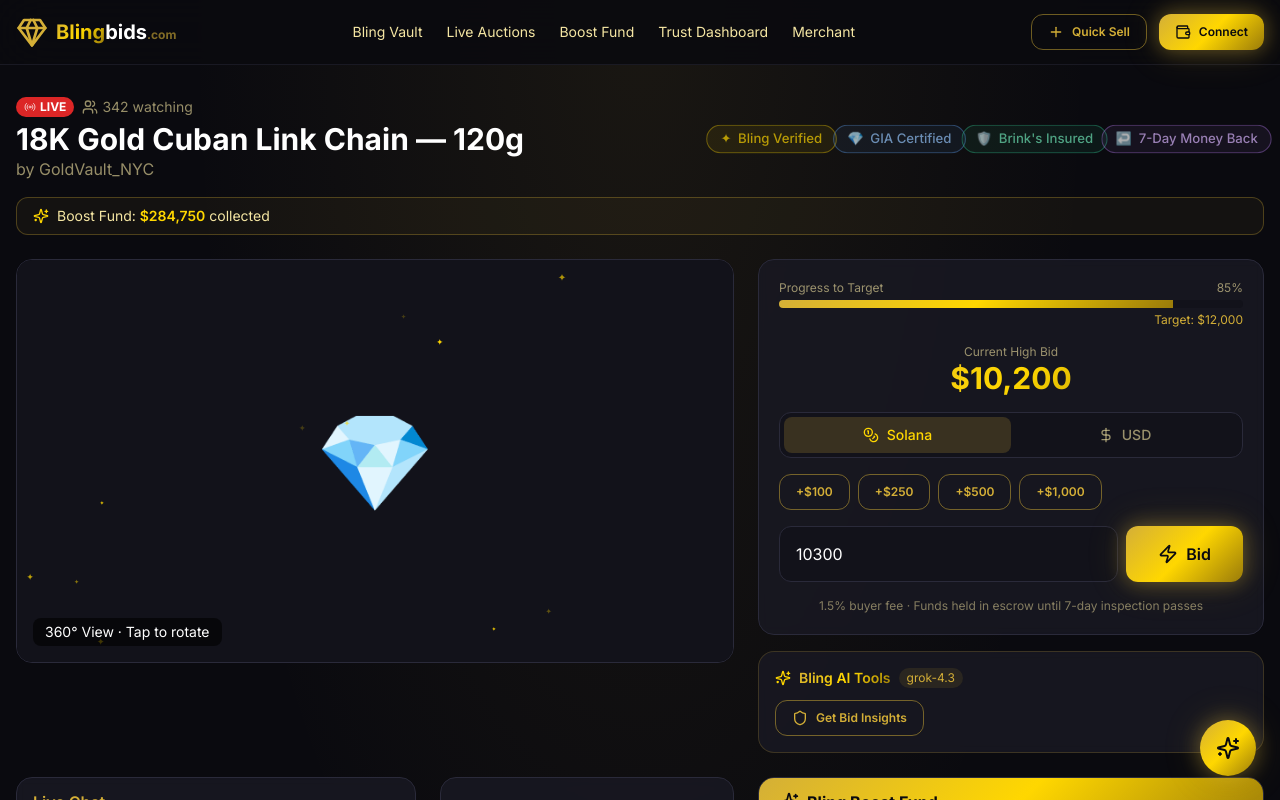
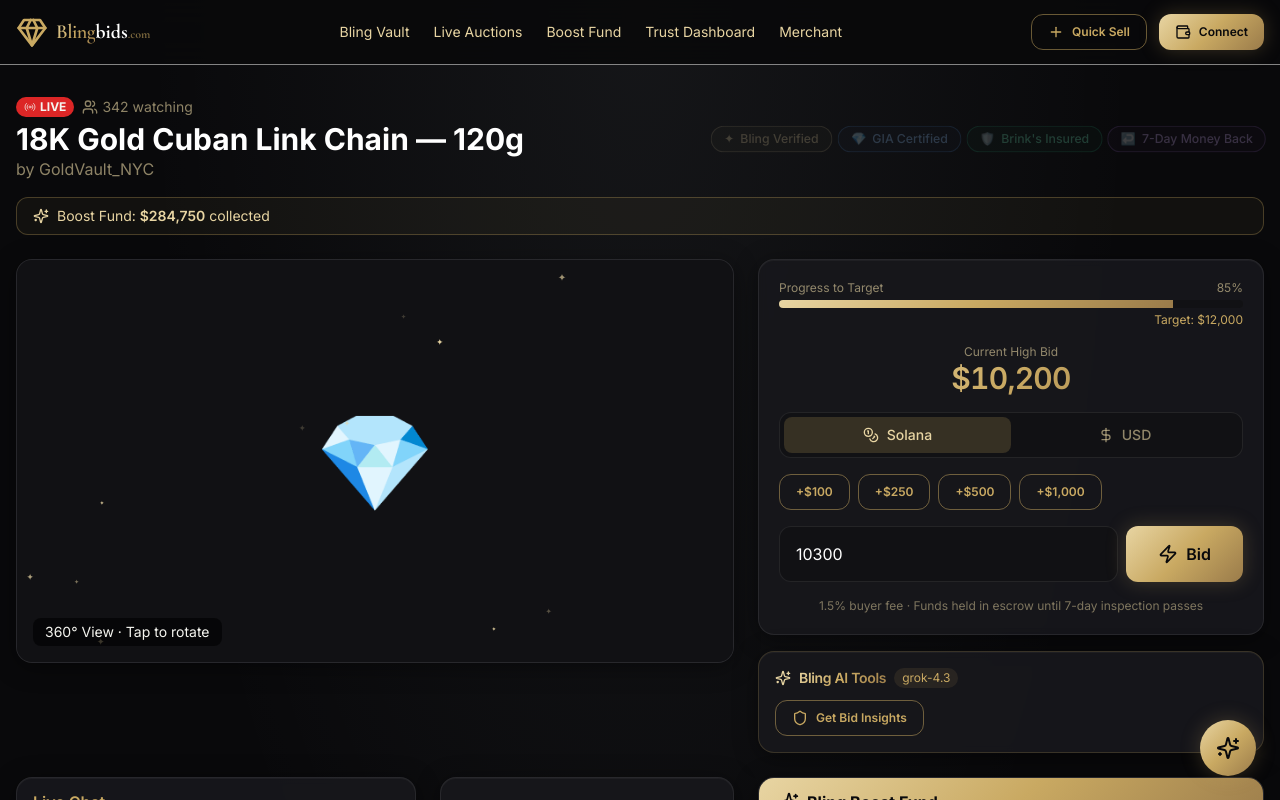
Before and after one commit to Internal-Intelligence/Blingbids, a Next.js app: page /live/1 in a window 1280 px wide. Shown: the top 800 px of the page. Built offline with nearby package versions, Linux system fonts and the light colour scheme.

Commit message:
feat: luxury obsidian platinum theme with champagne price accents

```diff
--- a/package.json
+++ b/package.json
@@ -22,6 +22,7 @@
     "@solana/wallet-adapter-react-ui": "^0.9.35",
     "@solana/wallet-adapter-wallets": "^0.19.32",
     "@solana/web3.js": "^1.98.0",
+    "@vercel/analytics": "^2.0.1",
     "class-variance-authority": "^0.7.1",
     "clsx": "^2.1.1",
     "framer-motion": "^11.15.0",
--- a/src/app/globals.css
+++ b/src/app/globals.css
@@ -4,43 +4,57 @@
 
 @layer base {
   :root {
-    --bling-gold: 43 74% 52%;
-    --bling-neon: 51 100% 50%;
-    --bling-black: 240 20% 4%;
-    --bling-surface: 240 15% 8%;
+    --bling-obsidian: 240 6% 4%;
+    --bling-surface: 240 5% 7%;
+    --bling-ivory: 60 9% 96%;
+    --bling-muted: 240 2% 56%;
+    --bling-price: 43 46% 59%;
+    --bling-ice: 210 35% 88%;
   }
 
   body {
-    @apply bg-bling-black text-white antialiased;
-    background-image: radial-gradient(ellipse at top, rgba(212, 175, 55, 0.08) 0%, transparent 50%);
+    @apply bg-bling-obsidian text-bling-ivory antialiased;
+    background-image: radial-gradient(
+      ellipse at top,
+      rgba(214, 228, 240, 0.06) 0%,
+      transparent 55%
+    );
   }
 }
 
 @layer components {
   .bling-card {
-    @apply rounded-2xl border border-bling-border bg-bling-card/80 backdrop-blur-sm;
+    @apply rounded-2xl border border-white/[0.08] bg-bling-card/90 shadow-card-lift backdrop-blur-sm;
   }
 
-  .bling-btn-gold {
-    @apply rounded-xl bg-gold-gradient px-6 py-3 font-semibold text-bling-black shadow-gold-glow transition-all hover:scale-105 active:scale-95;
+  .bling-btn-primary {
+    @apply rounded-xl bg-ivory-gradient px-6 py-3 font-semibold text-bling-obsidian shadow-card-lift transition-all hover:-translate-y-0.5 active:translate-y-0 focus-visible:outline-none focus-visible:ring-2 focus-visible:ring-bling-ice/50;
+  }
+
+  .bling-btn-bid {
+    @apply rounded-xl bg-price-gradient px-6 py-3 font-semibold text-bling-obsidian shadow-price-glow transition-all hover:-translate-y-0.5 active:translate-y-0 focus-visible:outline-none focus-visible:ring-2 focus-visible:ring-bling-price/40;
   }
 
   .bling-btn-hold {
-    @apply rounded-2xl border-2 border-bling-neon bg-bling-gold/20 px-8 py-4 text-lg font-bold text-bling-neon shadow-hold-pulse animate-gold-pulse;
+    @apply rounded-2xl border border-white/15 bg-bling-surface px-8 py-4 text-lg font-bold text-bling-ivory shadow-hold-pulse transition-all hover:-translate-y-0.5 hover:border-bling-ice/30 focus-visible:outline-none focus-visible:ring-2 focus-visible:ring-bling-ice/40;
   }
 
   .trust-badge {
-    @apply inline-flex items-center gap-1.5 rounded-full border border-bling-gold/40 bg-bling-gold/10 px-3 py-1 text-xs font-medium text-bling-gold-light;
+    @apply inline-flex items-center gap-1.5 rounded-full border border-white/10 bg-white/[0.04] px-3 py-1 text-xs font-medium text-bling-ivory/90;
   }
 
   .diamond-sparkle::after {
     content: "✦";
-    @apply ml-1 inline-block animate-sparkle text-bling-neon;
+    @apply ml-1 inline-block animate-sparkle text-bling-ice/60;
   }
 }
 
 @layer utilities {
+  .text-price {
+    @apply bg-price-gradient bg-clip-text font-semibold tabular-nums tracking-tight text-transparent;
+  }
+
   .text-gold-gradient {
-    @apply bg-gold-gradient bg-clip-text text-transparent;
+    @apply text-price;
   }
 }
--- a/src/app/layout.tsx
+++ b/src/app/layout.tsx
@@ -1,5 +1,6 @@
 import type { Metadata } from "next";
-import { Inter } from "next/font/google";
+import { Inter, Cormorant_Garamond } from "next/font/google";
+import { Analytics } from "@vercel/analytics/next";
 import { Header } from "@/components/layout/Header";
 import { Footer } from "@/components/layout/Footer";
 import { BlingAssistant } from "@/components/grok/BlingAssistant";
@@ -8,6 +9,12 @@ import "./globals.css";
 const inter = Inter({
   subsets: ["latin"],
   variable: "--font-body",
+});
+
+const cormorant = Cormorant_Garamond({
+  subsets: ["latin"],
+  weight: ["400", "500", "600", "700"],
+  variable: "--font-display",
 });
 
 export const metadata: Metadata = {
@@ -26,13 +33,14 @@ export const metadata: Metadata = {
 export default function RootLayout({ children }: { children: React.ReactNode }) {
   return (
     <html lang="en" className="dark">
-      <body className={`${inter.variable} font-body min-h-screen`}>
+      <body className={`${inter.variable} ${cormorant.variable} font-body min-h-screen`}>
         <Header />
         <main className="mx-auto min-h-[calc(100vh-8rem)] max-w-7xl px-4 py-8">
           {children}
         </main>
         <Footer />
         <BlingAssistant />
+        <Analytics />
       </body>
     </html>
   );
--- a/src/app/sell/page.tsx
+++ b/src/app/sell/page.tsx
@@ -3,8 +3,8 @@ import { QuickSellFlow } from "@/components/seller/QuickSellFlow";
 export default function SellPage() {
   return (
     <div>
-      <h1 className="mb-2 text-3xl font-bold text-gold-gradient">Quick Sell</h1>
-      <p className="mb-8 text-bling-gold-light/70">
+      <h1 className="mb-2 font-display text-3xl font-semibold text-bling-ivory">Quick Sell</h1>
+      <p className="mb-8 text-bling-muted">
         Wallet → scan → verify → price → Go Live in under 90 seconds.
       </p>
       <QuickSellFlow />
--- a/tailwind.config.ts
+++ b/tailwind.config.ts
@@ -12,46 +12,51 @@ const config: Config = {
     extend: {
       colors: {
         bling: {
-          gold: "#D4AF37",
-          "gold-light": "#F5E6A3",
-          "gold-dark": "#9A7B0A",
-          neon: "#FFD700",
-          black: "#0A0A0F",
-          surface: "#12121A",
-          card: "#1A1A24",
-          border: "#2A2A3A",
+          obsidian: "#09090B",
+          surface: "#111114",
+          card: "#18181C",
+          ivory: "#F5F5F0",
+          muted: "#8E8E93",
+          platinum: "#3A3A3C",
+          ice: "#D6E4F0",
+          price: "#C9A962",
+          "price-light": "#E8D5A3",
+          border: "rgba(255,255,255,0.08)",
+          black: "#09090B",
+          gold: "#C9A962",
+          "gold-light": "#E8D5A3",
+          "gold-dark": "#9A7B4A",
+          neon: "#E8D5A3",
         },
       },
       fontFamily: {
-        display: ["var(--font-display)", "system-ui", "sans-serif"],
+        display: ["var(--font-display)", "Georgia", "serif"],
         body: ["var(--font-body)", "system-ui", "sans-serif"],
       },
       backgroundImage: {
-        "gold-gradient": "linear-gradient(135deg, #D4AF37 0%, #FFD700 50%, #9A7B0A 100%)",
-        "neon-glow": "radial-gradient(ellipse at center, rgba(212,175,55,0.15) 0%, transparent 70%)",
+        "price-gradient": "linear-gradient(135deg, #E8D5A3 0%, #C9A962 50%, #9A7B4A 100%)",
+        "diamond-shimmer": "linear-gradient(135deg, rgba(214,228,240,0.12) 0%, rgba(255,255,255,0.06) 50%, rgba(214,228,240,0.08) 100%)",
+        "ivory-gradient": "linear-gradient(135deg, #F5F5F0 0%, #E8E8E3 100%)",
+        "gold-gradient": "linear-gradient(135deg, #E8D5A3 0%, #C9A962 50%, #9A7B4A 100%)",
+        "neon-glow": "radial-gradient(ellipse at center, rgba(214,228,240,0.08) 0%, transparent 70%)",
       },
       boxShadow: {
-        "gold-glow": "0 0 20px rgba(212, 175, 55, 0.4), 0 0 40px rgba(212, 175, 55, 0.2)",
-        "hold-pulse": "0 0 30px rgba(255, 215, 0, 0.6), 0 0 60px rgba(212, 175, 55, 0.3)",
+        "card-lift": "0 4px 24px rgba(0,0,0,0.4), 0 1px 0 rgba(255,255,255,0.04) inset",
+        "price-glow": "0 0 20px rgba(201,169,98,0.25)",
+        "hold-pulse": "0 0 24px rgba(214,228,240,0.15)",
+        "gold-glow": "0 0 20px rgba(201,169,98,0.25)",
       },
       animation: {
-        sparkle: "sparkle 2s ease-in-out infinite",
-        "gold-pulse": "gold-pulse 2s ease-in-out infinite",
+        sparkle: "sparkle 3s ease-in-out infinite",
+        "price-shimmer": "price-shimmer 2.5s ease-in-out infinite",
+        "fade-up": "fade-up 0.5s ease-out forwards",
         confetti: "confetti 0.5s ease-out",
       },
       keyframes: {
-        sparkle: {
-          "0%, 100%": { opacity: "0.4", transform: "scale(1)" },
-          "50%": { opacity: "1", transform: "scale(1.2)" },
-        },
-        "gold-pulse": {
-          "0%, 100%": { boxShadow: "0 0 20px rgba(212, 175, 55, 0.4)" },
-          "50%": { boxShadow: "0 0 40px rgba(255, 215, 0, 0.8)" },
-        },
-        confetti: {
-          "0%": { transform: "translateY(0) rotate(0deg)", opacity: "1" },
-          "100%": { transform: "translateY(-100px) rotate(360deg)", opacity: "0" },
-        },
+        sparkle: { "0%, 100%": { opacity: "0.15", transform: "scale(1)" }, "50%": { opacity: "0.5", transform: "scale(1.1)" } },
+        "price-shimmer": { "0%, 100%": { opacity: "1" }, "50%": { opacity: "0.85" } },
+        "fade-up": { "0%": { opacity: "0", transform: "translateY(12px)" }, "100%": { opacity: "1", transform: "translateY(0)" } },
+        confetti: { "0%": { transform: "translateY(0) rotate(0deg)", opacity: "1" }, "100%": { transform: "translateY(-100px) rotate(360deg)", opacity: "0" } },
       },
     },
   },
```
Also changed, not shown: 1 other file (tests, documents, lock files or other folders).
